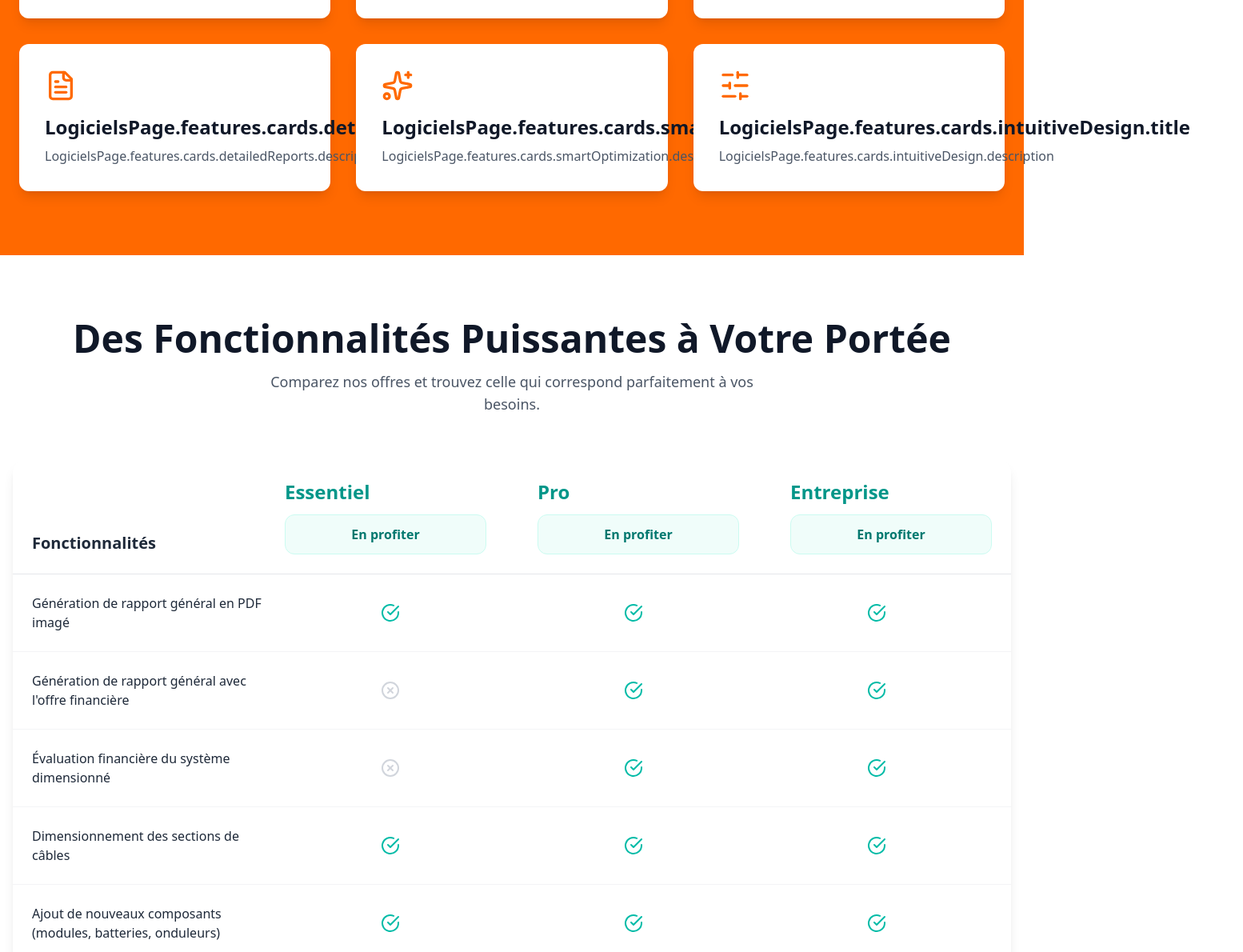
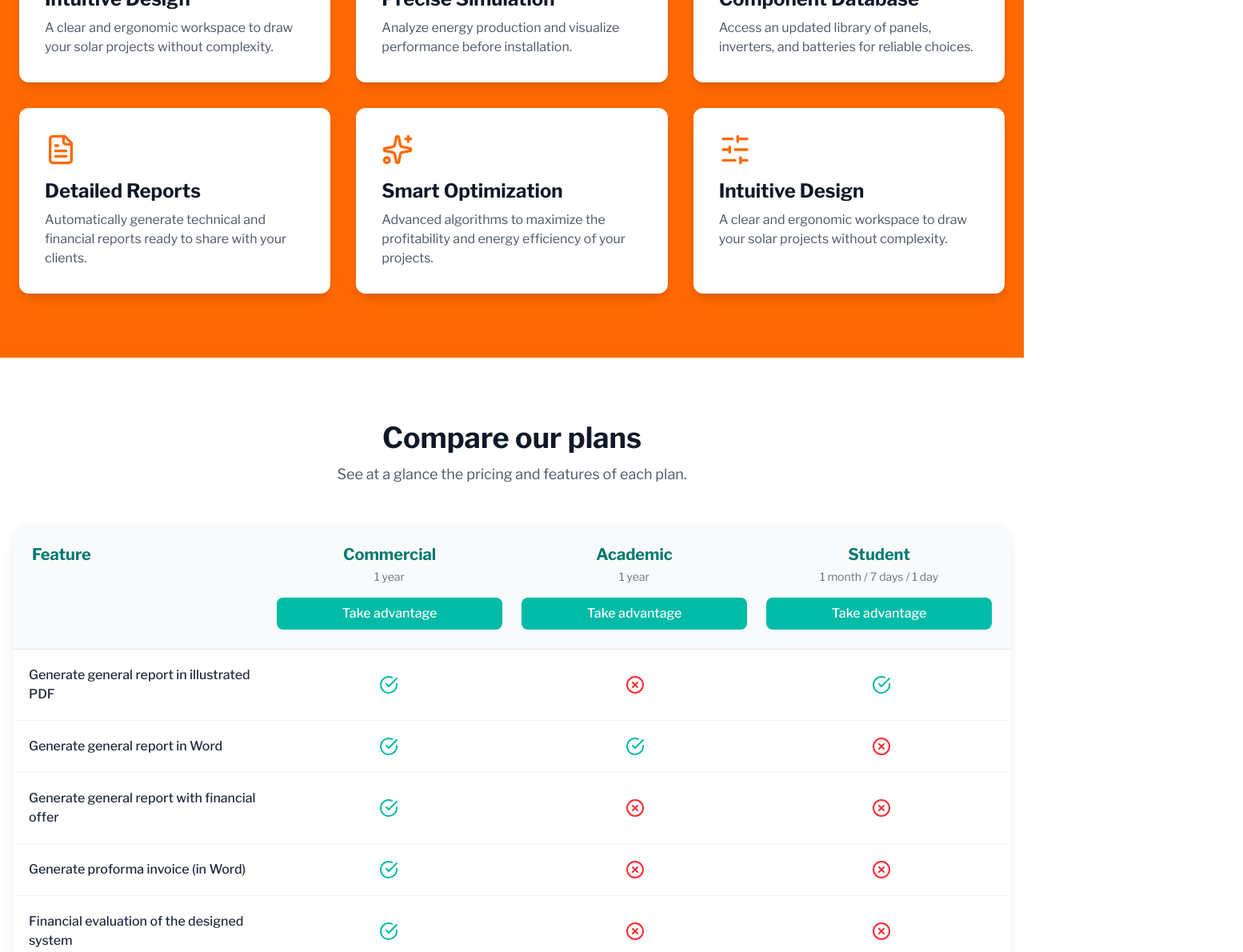
Before and after one commit to yongvic/kya-marketplace, a Next.js app: page /en/logiciels in a window 1280 px wide. Shown: the part 1600-2790 px from the top of the page at 80% size, 1554 px wide, since content can reach past the window. Built offline with nearby package versions, Linux system fonts and the light colour scheme.

Commit message:
FInalisation de la traduction de la page logiciels

```diff
--- a/src/app/[locale]/layout.tsx
+++ b/src/app/[locale]/layout.tsx
@@ -1,12 +1,40 @@
-import { NextIntlClientProvider } from 'next-intl';
-import { getLocale } from 'next-intl/server';
+import type { Metadata } from "next";
+import { Libre_Franklin } from "next/font/google";
+import { getLocale } from "next-intl/server";
+import { NextIntlClientProvider } from "next-intl";
 
-export default async function RootLayout({ children }: LayoutProps<'/'>) {
+import "@/styles/globals.css";
+
+// 1. ✅ Police
+const libreFranklin = Libre_Franklin({
+    subsets: ["latin"],
+    variable: "--font-libre-franklin",
+    display: "swap",
+});
+
+// 2. ✅ Métadonnées (SEO) — elles fonctionnent toujours ici
+export const metadata: Metadata = {
+    title: "KYA-Energy Group",
+    description: "Votre partenaire pour une transition énergétique durable",
+};
+
+// 3. ✅ Layout localisé
+export default async function LocaleLayout({
+    children,
+}: {
+    children: React.ReactNode;
+}) {
     const locale = await getLocale();
+    const messages = (await import(`@/messages/${locale}.json`)).default;
+
     return (
-        <html lang={locale}>
-            <body>
-                <NextIntlClientProvider>{children}</NextIntlClientProvider>
+        // 4. ✅ On garde la police via className
+        <html lang={locale} className={libreFranklin.variable} suppressHydrationWarning>
+            <body className="antialiased">
+                {/* 5. ✅ Fournisseur de traductions */}
+                <NextIntlClientProvider locale={locale} messages={messages}>
+                    {children}
+                </NextIntlClientProvider>
             </body>
         </html>
     );
--- a/src/components/user/header.tsx
+++ b/src/components/user/header.tsx
@@ -42,7 +42,7 @@ const LanguageSwitcher = () => {
 				<span className="font-semibold">{locale.toUpperCase()}</span>
 			</button>
 			{isOpen && (
-				<div className="absolute top-full right-0 mt-2 bg-white rounded-md shadow-lg border text-black z-10">
+				<div className="absolute top-full right-0 mt-2 bg-white rounded-md shadow-lg border text-black z-50">
 					<button onClick={() => switchLocale('fr')} className="block w-full text-left px-4 py-2 text-sm hover:bg-gray-100">Français</button>
 					<button onClick={() => switchLocale('en')} className="block w-full text-left px-4 py-2 text-sm hover:bg-gray-100">English</button>
 				</div>
--- a/src/components/user/logiciels/taifs-section.tsx
+++ b/src/components/user/logiciels/taifs-section.tsx
@@ -2,65 +2,73 @@
 
 import { motion } from 'framer-motion';
 import { FiCheckCircle, FiXCircle } from 'react-icons/fi';
+import { useTranslations } from 'next-intl';
 
-// Données des fonctionnalités
+// Valeurs des fonctionnalités : [Commercial, Academic, Student]
+const featureValues = [
+  [true, false, true],
+  [true, true, false],
+  [true, false, false],
+  [true, false, false],
+  [true, false, false],
+  [true, true, true],
+  [true, true, true],
+  [true, true, true],
+  [true, true, true],
+  [true, true, true],
+  [true, true, true],
+  [true, true, true],
+];
+
+
+const TarifsSection = () => {
+  const t = useTranslations('TarifsSection');
+
+  // ✅ Utilisation de t.raw() pour récupérer le tableau de fonctionnalités
+  const featureTitles = (t.raw('features') as string[]) || [];
+
   const featuresData = {
-  headers: ['Essentiel', 'Pro', 'Entreprise'] as const,
-  rows: [
+    headers: [
       {
-      title: 'Génération de rapport général en PDF imagé',
-      values: [true, true, true] as const,
+        name: t('plans.commercial.name'),
+        duration: t('plans.commercial.duration'),
       },
       {
-      title: 'Génération de rapport général avec l\'offre financière',
-      values: [false, true, true] as const,
+        name: t('plans.academic.name'),
+        duration: t('plans.academic.duration'),
       },
       {
-      title: 'Évaluation financière du système dimensionné',
-      values: [false, true, true] as const,
-    },
-    {
-      title: 'Dimensionnement des sections de câbles',
-      values: [true, true, true] as const,
-    },
-    {
-      title: 'Ajout de nouveaux composants (modules, batteries, onduleurs)',
-      values: [true, true, true] as const,
-    },
-    {
-      title: 'Téléchargement des données météo de toute localité',
-      values: [true, true, true] as const,
+        name: t('plans.student.name'),
+        duration: t('plans.student.duration'),
       },
     ],
+    rows: featureTitles.map((title, index) => ({
+      title,
+      values: featureValues[index] || [false, false, false], // protection contre index out of bounds
+    })),
   };
 
-// Typage des lignes
-type FeatureRow = typeof featuresData.rows[number];
+  type FeatureRow = (typeof featuresData.rows)[number];
 
-const TarifsSection = () => {
-  // Animation du conteneur
   const containerVariants = {
     hidden: { opacity: 0 },
     visible: {
       opacity: 1,
-      transition: {
-        staggerChildren: 0.1,
-      },
+      transition: { staggerChildren: 0.1 },
     },
   };
 
-  // Animation des éléments (avec delay personnalisé via `custom`)
   const itemVariants = {
     hidden: { opacity: 0, y: 20 },
     visible: (delay: number) => ({
       opacity: 1,
       y: 0,
       transition: {
-        type: 'spring' as const,
+        type: 'spring',
         stiffness: 80,
         damping: 15,
         delay,
-      },
+      } as const,
     }),
   };
 
@@ -72,13 +80,13 @@ const TarifsSection = () => {
           initial={{ opacity: 0, y: -20 }}
           animate={{ opacity: 1, y: 0 }}
           transition={{ duration: 0.6 }}
-          className="text-center mb-14"
+          className="text-center mb-12"
         >
-          <h2 className="text-4xl md:text-5xl font-bold text-gray-900">
-            Des Fonctionnalités Puissantes à Votre Portée
+          <h2 className="text-3xl md:text-4xl font-bold text-gray-900">
+            {t('title')}
           </h2>
-          <p className="mt-4 text-lg text-gray-600 max-w-2xl mx-auto">
-            Comparez nos offres et trouvez celle qui correspond parfaitement à vos besoins.
+          <p className="mt-3 text-gray-600 max-w-2xl mx-auto text-lg">
+            {t('subtitle')}
           </p>
         </motion.div>
 
@@ -91,40 +99,43 @@ const TarifsSection = () => {
           viewport={{ once: true, amount: 0.1 }}
         >
           <div className="min-w-full inline-block align-middle bg-white rounded-2xl overflow-hidden">
-            {/* En-têtes */}
+            {/* En-tête */}
             <motion.div
               custom={0}
               variants={itemVariants}
-              className="grid grid-cols-4 gap-4 bg-white border-b border-gray-200"
+              className="grid grid-cols-4 gap-6 bg-gray-50 border-b border-gray-200 p-6"
             >
-              <div className="p-6 text-left font-semibold text-xl text-gray-800 self-end">
-                Fonctionnalités
+              <div className="col-span-1 text-left font-bold text-xl text-teal-700">
+                {t('featureColumnHeader')}
               </div>
               {featuresData.headers.map((header, index) => (
-                <div key={index} className="p-6">
-                  <h3 className="text-2xl font-bold text-teal-600">{header}</h3>
+                <div key={index} className="col-span-1 text-center">
+                  <h3 className="font-bold text-xl text-teal-700">{header.name}</h3>
+                  <p className="text-sm text-gray-500 mt-1">{header.duration}</p>
                   <motion.button
                     whileHover={{ scale: 1.05, boxShadow: '0 10px 20px rgba(20, 184, 166, 0.15)' }}
                     whileTap={{ scale: 0.98 }}
-                    className="mt-3 w-full bg-teal-50 text-teal-700 font-semibold py-3 px-5 rounded-xl border border-teal-100 hover:bg-teal-100 transition-colors duration-200"
+                    className="mt-4 w-full bg-teal-500 hover:bg-teal-600 text-white font-medium py-2 px-4 rounded-lg transition-colors duration-200"
                   >
-                    En profiter
+                    {t('ctaButton')}
                   </motion.button>
                 </div>
               ))}
             </motion.div>
 
-            {/* Lignes */}
+            {/* Lignes des fonctionnalités */}
             {featuresData.rows.map((row: FeatureRow, rowIndex: number) => (
               <motion.div
                 key={rowIndex}
-                custom={0.1 + rowIndex * 0.08} // ← delay personnalisé
+                custom={0.1 + rowIndex * 0.08}
                 variants={itemVariants}
-                className="grid grid-cols-4 gap-4 items-center p-6 border-b border-gray-100 hover:bg-gray-50 transition-colors duration-200"
+                className="grid grid-cols-4 gap-6 items-center p-5 border-b border-gray-100 hover:bg-gray-25 transition-colors duration-200"
               >
-                <div className="text-left font-medium text-gray-800">{row.title}</div>
-                {row.values.map((value: boolean, valueIndex: number) => (
-                  <div key={valueIndex} className="flex justify-center">
+                <div className="col-span-1 text-left text-gray-800 font-medium">
+                  {row.title}
+                </div>
+                {row.values.map((value: boolean, colIndex: number) => (
+                  <div key={colIndex} className="col-span-1 flex justify-center">
                     <motion.span
                       initial={{ scale: 0 }}
                       animate={{ scale: 1 }}
@@ -133,7 +144,7 @@ const TarifsSection = () => {
                       {value ? (
                         <FiCheckCircle className="text-teal-500 text-2xl" />
                       ) : (
-                        <FiXCircle className="text-gray-300 text-2xl" />
+                        <FiXCircle className="text-red-500 text-2xl" />
                       )}
                     </motion.span>
                   </div>
--- a/src/messages/en.json
+++ b/src/messages/en.json
@@ -6,25 +6,30 @@
         "m-acceuil": "Home",
         "m-logiciel": "Software",
         "m-a-propos": "About",
-        "m-contact": "Contact Us"
+        "m-contact": "Contact Us",
+        "sh-features": "Features",
+        "sh-pricing": "Pricing",
+        "sh-resources": "Resources",
+        "sh-download": "Download",
+        "link-logo": "kya-soldesign.png"
     },
     "PubSection": {
-        "title": "Promo on KYA-Solar Packs!",
-        "subtitle": "Get our KYA-SoP at a reduced cost until September 30th",
-        "button": "Discover the Offer"
+        "title": "Special Offer on KYA-Solar Packs!",
+        "subtitle": "Until September 30, get our KYA-SoP at reduced cost",
+        "button": "Discover the offer"
     },
     "Client": {
-        "title": "Already using our solutions",
+        "title": "They already use our solutions",
         "subtitle": "Individuals, companies, and institutions trust KYA-Energy Group to learn, manage, and optimize their energy projects."
     },
     "SoftwareSection": {
         "categoryTitle": "Software Categories",
         "mainTitle": "Organize your projects with KYA-Energy Group software",
-        "subtitle": "Categorize and quickly find the software suited to your needs.",
+        "subtitle": "Categorize and quickly find the software that fits your needs.",
         "categories": {
             "monitoring": "Monitoring & Tracking",
             "management": "Management & Optimization",
-            "reporting": "Documentation & Reports",
+            "reporting": "Documentation & Reporting",
             "collaboration": "Collaboration & Sharing"
         },
         "softwares": {
@@ -34,7 +39,7 @@
             },
             "kya-analytics": {
                 "name": "KYA-Analytics",
-                "description": "Analyze your data in real-time and make informed decisions."
+                "description": "Analyze your data in real time and make informed decisions."
             },
             "kya-control": {
                 "name": "KYA-Control",
@@ -65,11 +70,11 @@
             },
             "management": {
                 "title": "Load Management",
-                "description": "Prioritize device power and optimize energy distribution."
+                "description": "Prioritize power supply to your devices and optimize energy distribution."
             },
             "reporting": {
                 "title": "Smart Reports",
-                "description": "Generate clear, detailed reports to analyze your performance."
+                "description": "Generate clear and detailed reports to analyze your performance."
             },
             "alerts": {
                 "title": "Alerts & Notifications",
@@ -77,7 +82,7 @@
             },
             "collaboration": {
                 "title": "Secure Collaboration",
-                "description": "Share software access with your team and partners safely."
+                "description": "Share software access with your team and partners securely."
             },
             "integration": {
                 "title": "External Data Integration",
@@ -85,37 +90,71 @@
             },
             "customization": {
                 "title": "Advanced Customization",
-                "description": "Adjust dashboards and themes for an experience tailored to your needs."
+                "description": "Customize your dashboards and themes for an experience tailored to your needs."
             },
             "export": {
                 "title": "Multi-format Export",
-                "description": "Export your data in PDF, Excel, or CSV for analysis or presentations."
+                "description": "Export your data to PDF, Excel, or CSV for analysis or presentations."
             }
         },
-        "cta": "Discover our software"
+        "cta": "Explore our software"
     },
     "TestimonialSection": {
-        "title": "User Testimonials",
+        "title": "What our users say",
         "testimonials": {
             "user1": {
-                "title": "Product Manager at KSA",
-                "text": "With KYA-FlexyControl, managing our solar installations is easier: real-time monitoring and automatic alerts improve our efficiency."
+                "title": "Product Manager of KSA",
+                "text": "With KYA-FlexyControl, managing our solar installations is easier: real-time monitoring and automatic alerts have increased our efficiency."
             },
             "user2": {
                 "title": "Energy Project Manager, France",
-                "text": "The reporting tool is incredibly powerful. It helped us reduce report creation time by 50% and improved communication with our clients."
+                "text": "The reporting tool is incredibly powerful. It reduced our report creation time by 50% and improved communication with our clients."
             },
             "user3": {
                 "title": "Technical Director, Germany",
-                "text": "Dashboard customization is a real advantage. Every team member has a view suited to their needs, which optimizes daily operations."
+                "text": "Dashboard customization is a real advantage. Each team member has a view tailored to their needs, optimizing our daily operations."
             }
         }
+    },
+    "TarifsSection": {
+        "title": "Compare our plans",
+        "subtitle": "See at a glance the pricing and features of each plan.",
+        "featureColumnHeader": "Feature",
+        "ctaButton": "Take advantage",
+        "plans": {
+            "commercial": {
+                "name": "Commercial",
+                "duration": "1 year"
+            },
+            "academic": {
+                "name": "Academic",
+                "duration": "1 year"
+            },
+            "student": {
+                "name": "Student",
+                "duration": "1 month / 7 days / 1 day"
+            }
+        },
+        "features": [
+            "Generate general report in illustrated PDF",
+            "Generate general report in Word",
+            "Generate general report with financial offer",
+            "Generate proforma invoice (in Word)",
+            "Financial evaluation of the designed system",
+            "Generate synoptic view of the designed system",
+            "Cable section sizing",
+            "Protection components sizing",
+            "Add new components (modules, batteries, inverters)",
+            "Sizing with all-in-one inverter",
+            "Download weather data from any location",
+            "Generate load profile"
+        ]
     },
     "Footer": {
         "description": "Your partner for a sustainable and responsible energy transition.",
         "iso_certified": "ISO 9001:2015 Certified",
         "contact_title": "Contact Us",
-        "email_placeholder": "Enter your Email",
+        "email_placeholder": "Enter your email",
         "submit_button": "Send",
         "copyright": "KYA-Energy Group. All rights reserved.",
         "links": {
@@ -123,5 +162,59 @@
             "software": "Software",
             "about": "About"
         }
+    },
+    "LogicielsPage": {
+        "hero": {
+            "preTitle": "Sizing",
+            "title": "with KYA-SolDesign",
+            "subtitle": "A professional software to design, simulate, and size your solar installations with precision and speed.",
+            "users": "Users",
+            "ctaOnline": "Try Online",
+            "ctaDownload": "Download",
+            "ctaNote": "Free trial and download after login"
+        },
+        "features": {
+            "mainTitle": "Main Features",
+            "subtitle": "KYA-SolDesign helps you model, simulate, and optimize your solar projects, from idea to installation.",
+            "cards": {
+                "intuitiveDesign": {
+                    "title": "Intuitive Design",
+                    "description": "A clear and ergonomic workspace to draw your solar projects without complexity."
+                },
+                "preciseSimulation": {
+                    "title": "Precise Simulation",
+                    "description": "Analyze energy production and visualize performance before installation."
+                },
+                "componentDatabase": {
+                    "title": "Component Database",
+                    "description": "Access an updated library of panels, inverters, and batteries for reliable choices."
+                },
+                "detailedReports": {
+                    "title": "Detailed Reports",
+                    "description": "Automatically generate technical and financial reports ready to share with your clients."
+                },
+                "smartOptimization": {
+                    "title": "Smart Optimization",
+                    "description": "Advanced algorithms to maximize the profitability and energy efficiency of your projects."
+                }
+            }
+        },
+        "resources": {
+            "mainTitle": "Resources",
+            "subtitle": "Put the power of KYA-SolDesign in your hands with our reference documents, practical guides, and user feedback.",
+            "documents": {
+                "title": "Documents",
+                "link1": "KYA-SolDesign Technical Datasheet",
+                "link2": "Quick User Guide",
+                "link3": "Complete Technical Documentation",
+                "link4": "Accessibility and Compliance Report"
+            },
+            "videos": {
+                "title": "Videos",
+                "playlistTitle": "Video Resources",
+                "videoTitle": "KYA-SolDesign Presentation in 2 Minutes",
+                "videoDate": "08/25/25"
+            }
+        }
     }
 }
--- a/src/messages/fr.json
+++ b/src/messages/fr.json
@@ -116,6 +116,40 @@
             }
         }
     },
+    "TarifsSection": {
+        "title": "Comparez nos plans",
+        "subtitle": "Découvrez en un coup d’œil les tarifs de chaque plan ainsi que les fonctionnalités associées.",
+        "featureColumnHeader": "Fonctionnalité",
+        "ctaButton": "En profiter",
+        "plans": {
+            "commercial": {
+                "name": "Commerciale",
+                "duration": "1 an"
+            },
+            "academic": {
+                "name": "Académique",
+                "duration": "1 an"
+            },
+            "student": {
+                "name": "Étudiant",
+                "duration": "1 mois / 7 jours / 1 jour"
+            }
+        },
+        "features": [
+            "Génération de rapport général en PDF imagé",
+            "Génération de rapport général en Word",
+            "Génération de rapport général avec l'offre financière",
+            "Génération de facture proforma (en word)",
+            "Evaluation financière du système dimensionné",
+            "Génération de la vue synoptique du système dimensionné",
+            "Dimensionnement des sections de câbles",
+            "Dimensionnement des éléments de protection",
+            "Ajout de nouveaux composants (modules, batteries et onduleurs)",
+            "Dimensionnement avec onduleur all-in-one",
+            "Téléchargement des données météo de toute localité",
+            "Génération du profil de charge"
+        ]
+    },
     "Footer": {
         "description": "Votre partenaire pour une transition énergétique durable et responsable.",
         "iso_certified": "Certifié ISO 9001:2015",
```
Also changed, not shown: src/app/layout.tsx (deleted, +0 -31 lines). Lines whose indentation alone changed are shown as unchanged.
